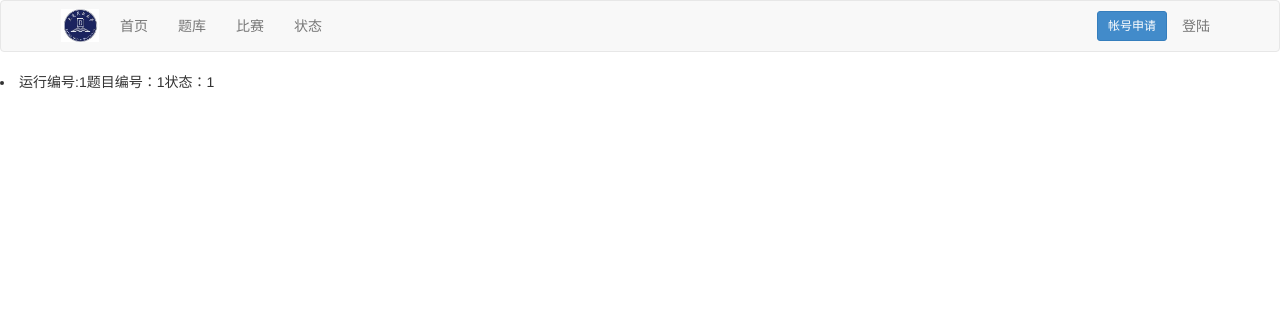
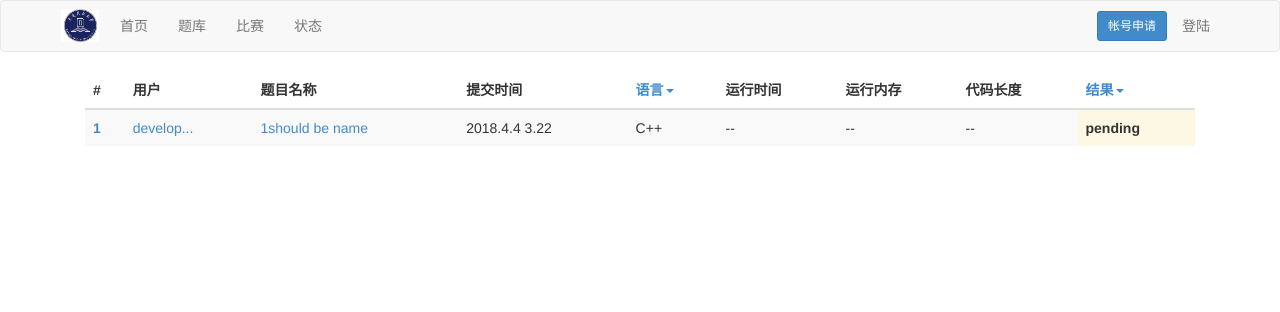
Before and after one commit to chinazhenzhen/PythonJudge, a Flask app: page /showstatus in a window 1280 px wide. Shown: the top 312 px of the page. Run offline with Flask 2, Linux system fonts and the light colour scheme; tables that the repository leaves empty hold one stand-in row (values such as "Sample post"); some libraries are stand-ins or nearby versions.

Commit message:
优化界面

```diff
--- a/web_demo/app/templates/index.html
+++ b/web_demo/app/templates/index.html
@@ -18,13 +18,14 @@
             <a href="./" class="navbar-brand"></a>
         </div>
         <ul class="nav navbar-nav">
-            <li><a href="./">首页</a> </li>
-            <li><a href="./showproblem">题库</a> </li>
+            <li><a href="{{url_for('web.index',_external=True)}}">首页</a> </li>
+            <li><a href="{{url_for('web.show_problem',_external=True)}}">题库</a> </li>
             <li><a href="#">比赛</a> </li>
-            <li><a href="./showstatus">状态</a></li>
+            <li><a href="{{url_for('web.show_status',_external=True)}}">状态</a></li>
         </ul>
         <ul class="nav navbar-nav navbar-right ">
             {% if current_user.is_authenticated %}
+                <li><a href="">{{ current_user.name }}</a> </li>
                 <li><button type="button" onclick="button_click('{{url_for('web.logout',_external=True)}}')" class="navbar-btn btn btn-warning btn-sm">注销</button></li>
             {% else %}
                 <li><button type="button" onclick="button_click('{{url_for('web.register',_external=True)}}')" class="navbar-btn btn btn-primary btn-sm">帐号申请</button></li>
--- a/web_demo/app/templates/show-problem-status.html
+++ b/web_demo/app/templates/show-problem-status.html
@@ -1,6 +1,73 @@
 {% extends "index.html" %}
+
+{% block title %}
+    状态-DLNU-onlinejudge
+{% endblock %}
+
 {% block content %}
-    {% for p_one in data %}
-        <li>运行编号:{{ p_one.run_id }}题目编号：{{ p_one.problem_id}}状态：{{ p_one.result }}</li>
-    {% endfor %}
+<div class="container main">
+	<div class="col-md-12 col-lg-12">
+		<table class="table table-striped">
+			<thead>
+				<tr>
+					<th>#</th>
+					<th>用户</th>
+					<th>题目名称</th>
+					<th>提交时间</th>
+					<th>
+						<div class="dropdown">
+							<a href="#" class="dropdown-toggle" id="languageFilter" data-toggle="dropdown"
+							   aria-haspopup="true" aria-expanded="true">
+								语言<span class="caret"></span>
+							</a>
+							<ul class="dropdown-menu" aria-labelledby="languageFilter">
+								<li><a href="/submissions/?language=1">C</a></li>
+								<li><a href="/submissions/?language=2">C++</a></li>
+								<li><a href="/submissions/?language=3">Java</a></li>
+								<li><a href="/submissions/?language=4">Python</a></li>
+								<li><a href="/submissions/">取消筛选</a></li>
+							</ul>
+						</div>
+					</th>
+					<th>运行时间</th>
+					<th>运行内存</th>
+					<th>代码长度</th>
+					<th>
+						<div class="dropdown">
+							<a href="#" class="dropdown-toggle" id="resultFilter" data-toggle="dropdown"
+							   aria-haspopup="true" aria-expanded="true">
+								结果<span class="caret"></span>
+							</a>
+							<ul class="dropdown-menu" aria-labelledby="resultFilter">
+								<li><a href="/submissions/?result=0">Accepted</a></li>
+								<li><a href="#">Wrong Answer</a></li>
+								<li><a href="#">Runtime Error</a></li>
+								<li><a href="#">Time Limit Exceeded</a></li>
+								<li><a href="#">Memory Limit Exceeded</a></li>
+								<li><a href="#">Compile Error</a></li>
+								<li><a href="#">Format Error</a></li>
+								<li><a href="#">取消筛选</a></li>
+							</ul>
+						</div>
+					</th>
+            	</tr>
+			</thead>
+			<tbody>
+				{% for p_one in data %}
+				<tr>
+					<th scope="row"><a href="#">{{ p_one.run_id }}</a></th>
+					<td><a href="#">develop...</a></td>
+					<td><a href="">{{ p_one.problem_id }}should be name</a></td>
+					<td>2018.4.4 3.22</td>
+					<td>C++</td>
+					<td>--</td>
+					<td>--</td>
+					<td>--</td>
+					<td class="warning"><strong>pending</strong></td>
+				</tr>
+				{% endfor %}
+			</tbody>
+		</table>
+	</div>
+</div>
 {% endblock %}
```
Also changed, not shown: web_demo/app/templates/show-problem.html (+38 -6 lines), web_demo/app/static/image/logo.png.
